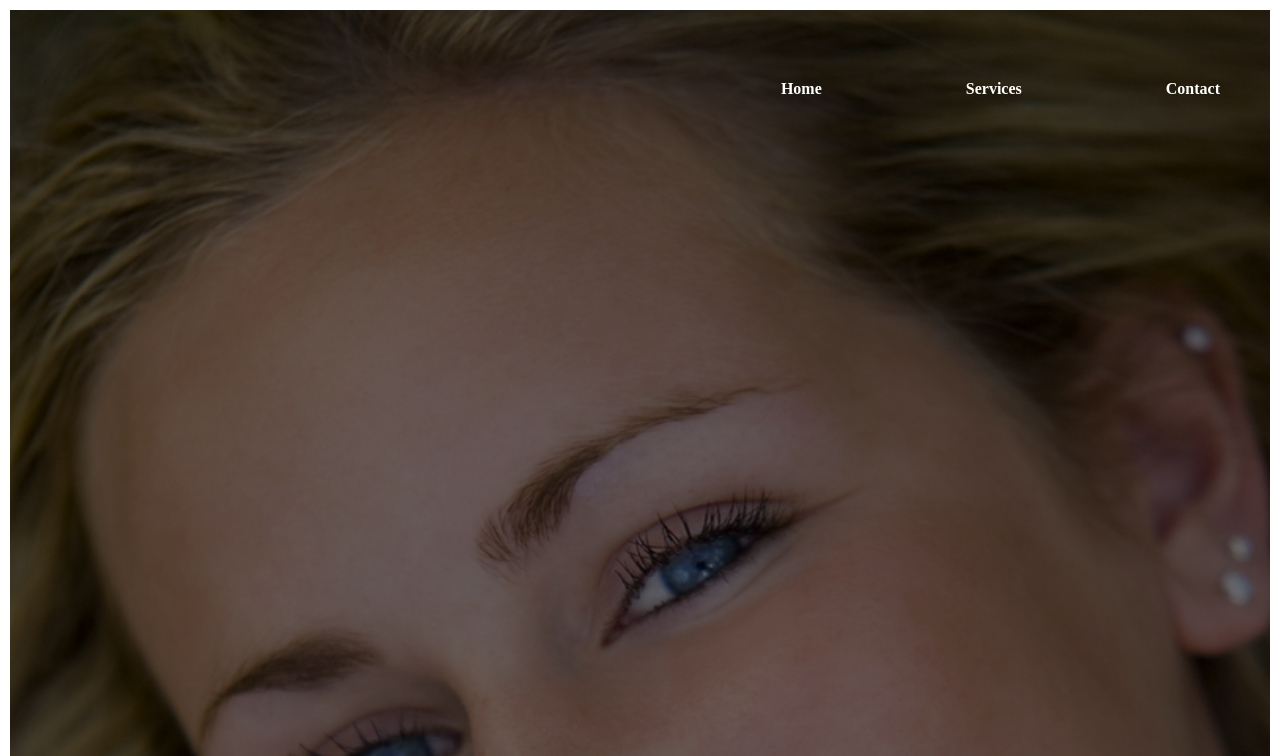
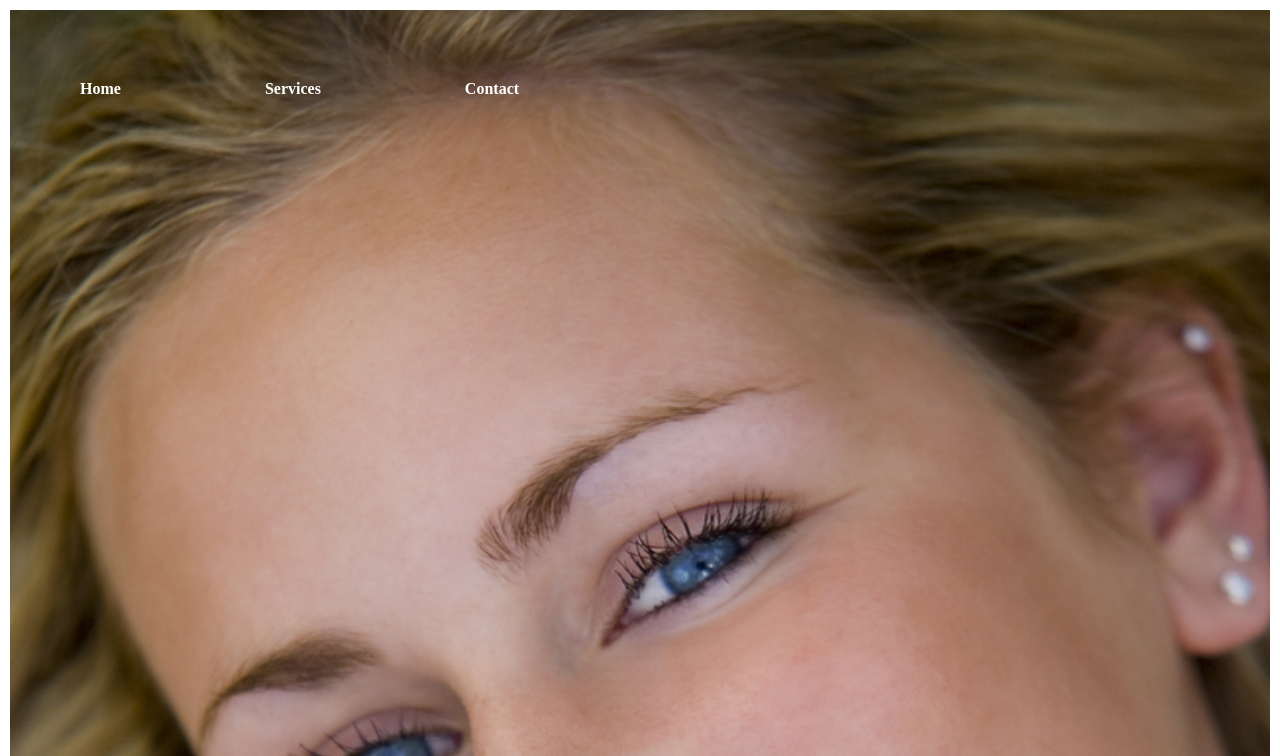
Before and after one commit to mandoo2121/dent, a plain HTML site: page index_.html in a window 1280 px wide. Shown: the top 756 px of the page. Drawn offline with Linux system fonts and the light colour scheme.

Commit message:
Add files via upload

```diff
--- a/index_.html
+++ b/index_.html
@@ -156,7 +156,7 @@ background:linear-gradient(snow,gold);}
   float: left;
   font-weight: 2000;
   height: 100vh;
-  width: 100vw;
+
   font-size: 300px;
   background-image:url(16.jpg);
   font-style:oblique;
@@ -228,7 +228,7 @@ a:hover{
 .container{
 
     height:80vh;
-    width: 100%;
+
     border:5px  white;
     margin: 20px;
 
@@ -263,7 +263,7 @@ text-align:center;
 
 .overlay{
 position:absolute;
-width: 100%;
+
 height: 100%;
 top:0;
 left:0;
@@ -335,7 +335,7 @@ font-weight: 900;
   width: 40%;
 float:left;
 }
-.nav{width: 100%;
+.nav{
   position: fixed;
   text-align: right;
   z-index: 10;
```
